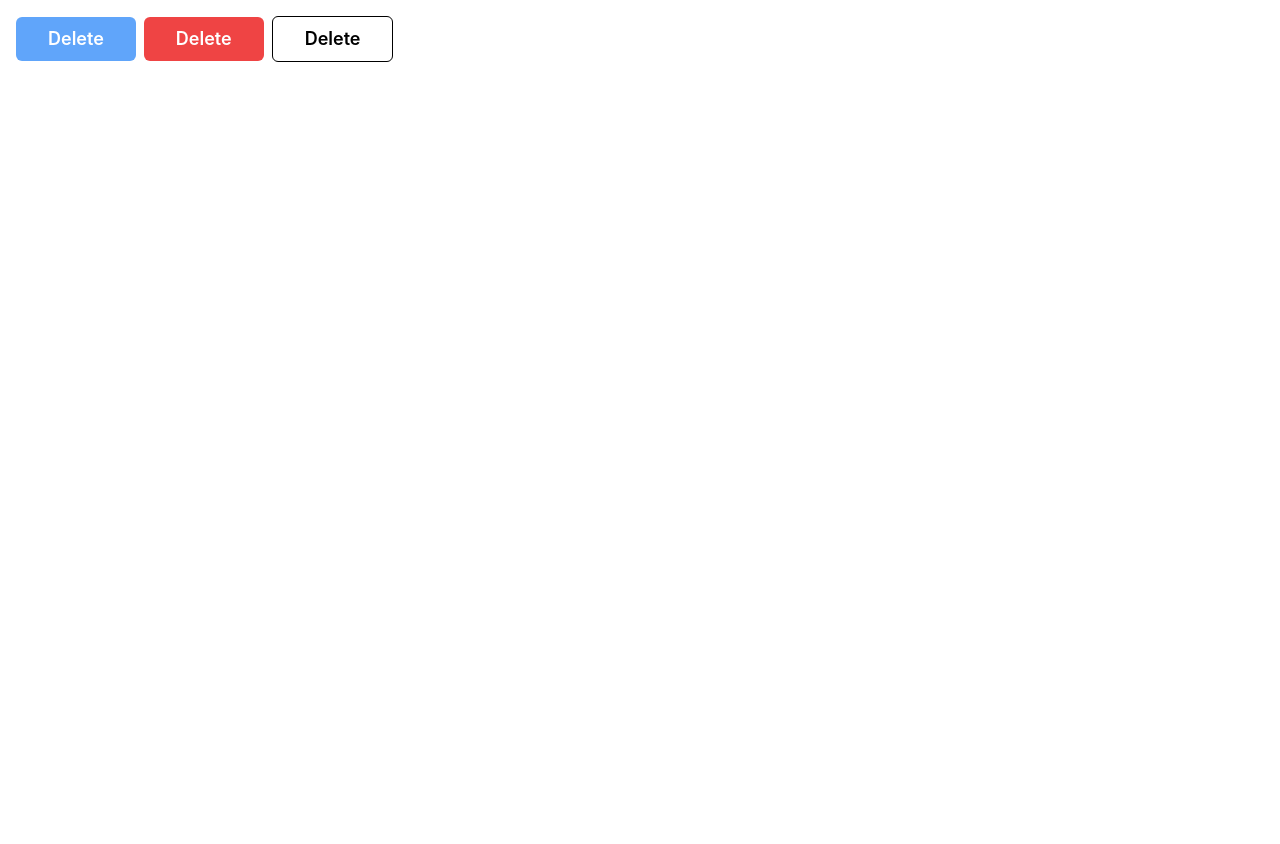
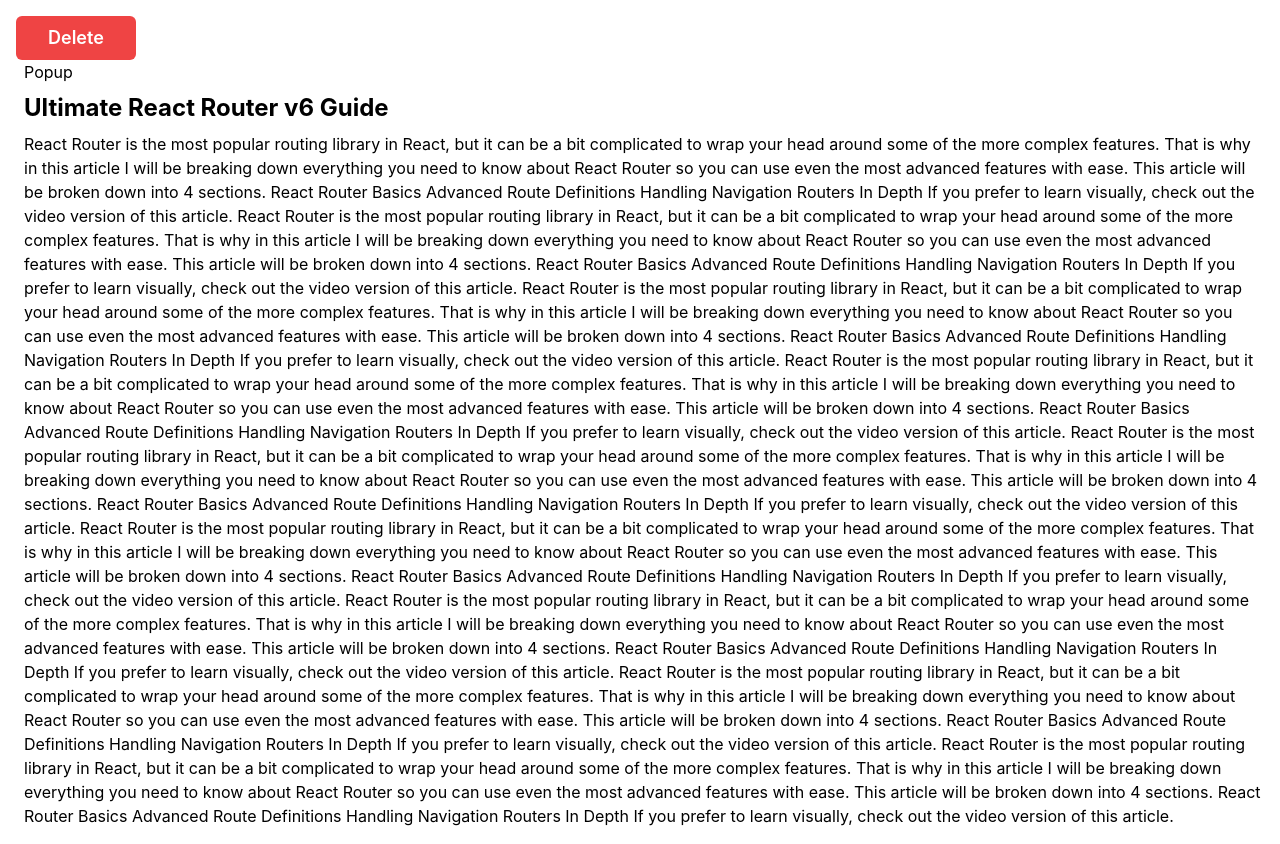
Before and after one commit to sedat355/reacts_apps, a React (Vite) app: page / in a window 1280 px wide. Built offline with nearby package versions, Linux system fonts and the light colour scheme.

Commit message:
temel yapı oluşturuldu

```diff
--- a/src/App.jsx
+++ b/src/App.jsx
@@ -1,9 +1,85 @@
+import {Popup} from "./components/Popup"
+
 function App() {
   return (
     <div className="app space-x-2">
-     <button className="btn btn-normal">Delete</button>
-     <button className="btn btn-danger">Delete</button>
-     <button className="btn btn-light">Delete</button>
+      <button className="btn btn-danger">Delete</button>
+
+      <Popup/>
+
+      <div className="content">
+        <h2 className="font-bold text-2xl my-2">Ultimate React Router v6 Guide</h2>
+        <p className="leading-normal">
+          React Router is the most popular routing library in React, but it can
+          be a bit complicated to wrap your head around some of the more complex
+          features. That is why in this article I will be breaking down
+          everything you need to know about React Router so you can use even the
+          most advanced features with ease. This article will be broken down
+          into 4 sections. React Router Basics Advanced Route Definitions
+          Handling Navigation Routers In Depth If you prefer to learn visually,
+          check out the video version of this article. React Router is the most
+          popular routing library in React, but it can be a bit complicated to
+          wrap your head around some of the more complex features. That is why
+          in this article I will be breaking down everything you need to know
+          about React Router so you can use even the most advanced features with
+          ease. This article will be broken down into 4 sections. React Router
+          Basics Advanced Route Definitions Handling Navigation Routers In Depth
+          If you prefer to learn visually, check out the video version of this
+          article. React Router is the most popular routing library in React,
+          but it can be a bit complicated to wrap your head around some of the
+          more complex features. That is why in this article I will be breaking
+          down everything you need to know about React Router so you can use
+          even the most advanced features with ease. This article will be broken
+          down into 4 sections. React Router Basics Advanced Route Definitions
+          Handling Navigation Routers In Depth If you prefer to learn visually,
+          check out the video version of this article. React Router is the most
+          popular routing library in React, but it can be a bit complicated to
+          wrap your head around some of the more complex features. That is why
+          in this article I will be breaking down everything you need to know
+          about React Router so you can use even the most advanced features with
+          ease. This article will be broken down into 4 sections. React Router
+          Basics Advanced Route Definitions Handling Navigation Routers In Depth
+          If you prefer to learn visually, check out the video version of this
+          article. React Router is the most popular routing library in React,
+          but it can be a bit complicated to wrap your head around some of the
+          more complex features. That is why in this article I will be breaking
+          down everything you need to know about React Router so you can use
+          even the most advanced features with ease. This article will be broken
+          down into 4 sections. React Router Basics Advanced Route Definitions
+          Handling Navigation Routers In Depth If you prefer to learn visually,
+          check out the video version of this article. React Router is the most
+          popular routing library in React, but it can be a bit complicated to
+          wrap your head around some of the more complex features. That is why
+          in this article I will be breaking down everything you need to know
+          about React Router so you can use even the most advanced features with
+          ease. This article will be broken down into 4 sections. React Router
+          Basics Advanced Route Definitions Handling Navigation Routers In Depth
+          If you prefer to learn visually, check out the video version of this
+          article. React Router is the most popular routing library in React,
+          but it can be a bit complicated to wrap your head around some of the
+          more complex features. That is why in this article I will be breaking
+          down everything you need to know about React Router so you can use
+          even the most advanced features with ease. This article will be broken
+          down into 4 sections. React Router Basics Advanced Route Definitions
+          Handling Navigation Routers In Depth If you prefer to learn visually,
+          check out the video version of this article. React Router is the most
+          popular routing library in React, but it can be a bit complicated to
+          wrap your head around some of the more complex features. That is why
+          in this article I will be breaking down everything you need to know
+          about React Router so you can use even the most advanced features with
+          ease. This article will be broken down into 4 sections. React Router
+          Basics Advanced Route Definitions Handling Navigation Routers In Depth
+          If you prefer to learn visually, check out the video version of this
+          article. React Router is the most popular routing library in React,
+          but it can be a bit complicated to wrap your head around some of the
+          more complex features. That is why in this article I will be breaking
+          down everything you need to know about React Router so you can use
+          even the most advanced features with ease. This article will be broken
+          down into 4 sections. React Router Basics Advanced Route Definitions
+          Handling Navigation Routers In Depth If you prefer to learn visually,
+          check out the video version of this article.
+        </p>
+      </div>
     </div>
   )
 }
--- /dev/null
+++ b/src/components/Popup.jsx
@@ -0,0 +1,8 @@
+const Popup = () => {
+  return(
+    <div>
+      Popup
+    </div>
+  )
+}
+export {Popup}
```
